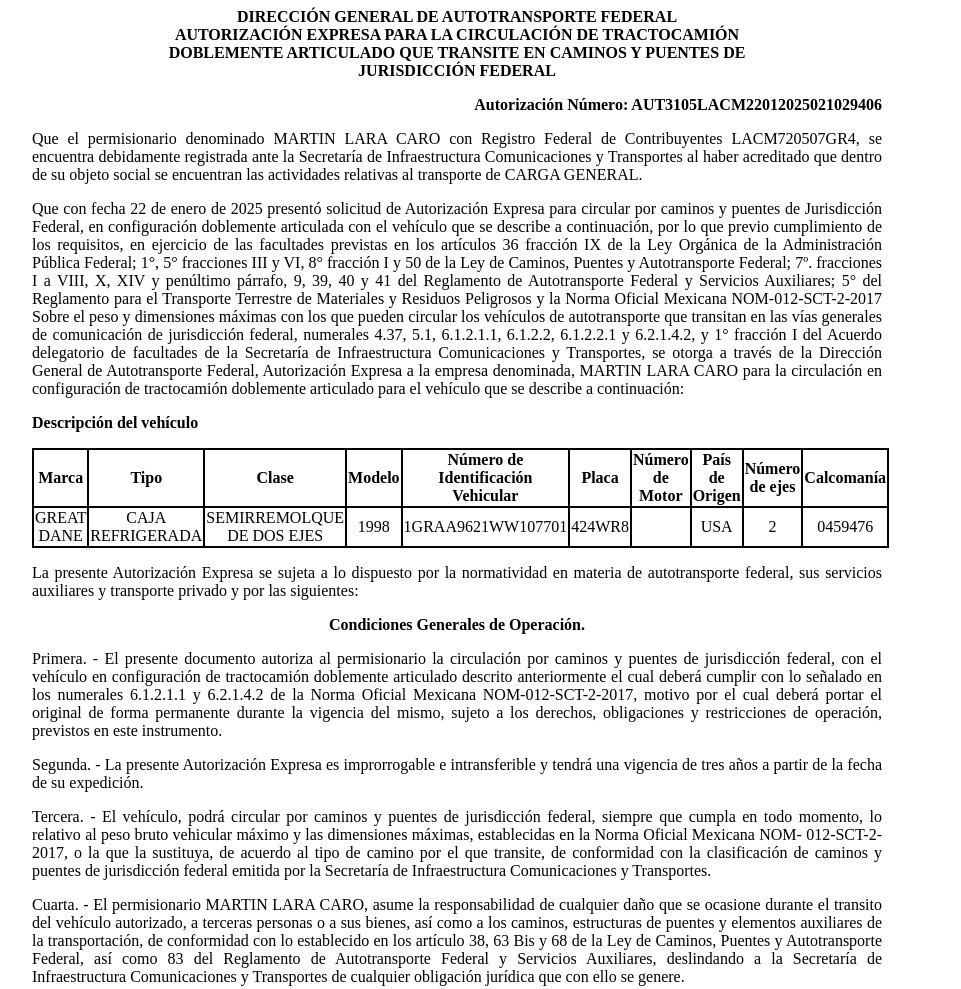
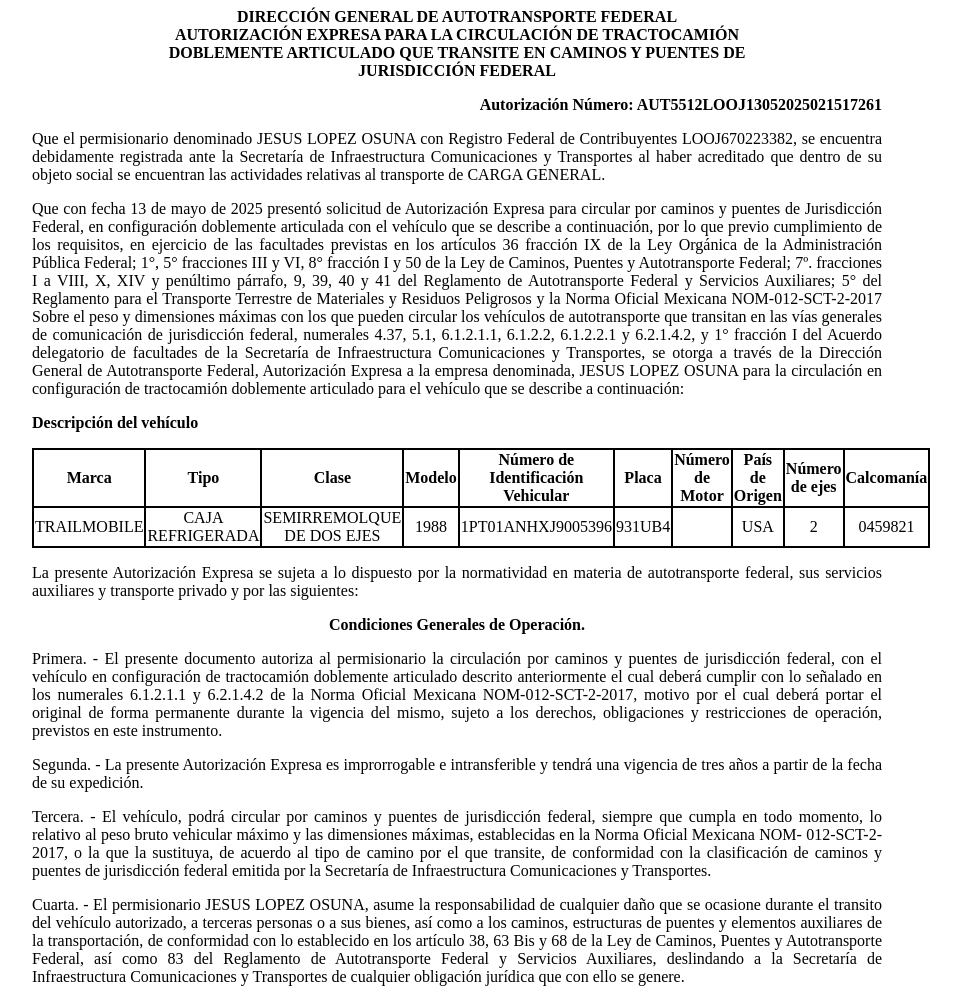
Before and after one commit to app-sct1/ConsultaAutDobleRemolque-folio-0271002, a plain HTML site: page index.html in a window 1280 px wide. Shown: the top 989 px of the page, without its empty margins (183-1144 px from the left). Drawn offline with Linux system fonts and the light colour scheme.

Commit message:
index.html

```diff
--- a/index.html
+++ b/index.html
@@ -75,19 +75,19 @@
 						<p class="sinMargen">DOBLEMENTE ARTICULADO QUE TRANSITE EN CAMINOS Y PUENTES DE</p>
 						<p class="sinMargen">JURISDICCIÓN FEDERAL</p>
 					</div>
-<p class="derechaNegro">Autorización Número: AUT3105LACM22012025021029406</p>
+<p class="derechaNegro">Autorización Número: AUT5512LOOJ13052025021517261</p>
 
 					<p class="justificado">Que el permisionario denominado
-						MARTIN LARA CARO con Registro Federal de
-						Contribuyentes LACM720507GR4, se encuentra
+						JESUS LOPEZ OSUNA con Registro Federal de
+						Contribuyentes LOOJ670223382, se encuentra
 						debidamente registrada ante la Secretaría de Infraestructura
 						Comunicaciones y Transportes al haber acreditado que dentro de su
 						objeto social se encuentran las actividades relativas al
 						transporte de CARGA GENERAL.</p>
 
 
-					<p class="justificado">Que con fecha 22 de
-						enero de 2025 presentó
+					<p class="justificado">Que con fecha 13 de
+						mayo de 2025 presentó
 						solicitud de Autorización Expresa para circular por caminos y
 						puentes de Jurisdicción Federal, en configuración doblemente
 						articulada con el vehículo que se describe a continuación, por lo
@@ -107,7 +107,7 @@
 						facultades de la Secretaría de Infraestructura Comunicaciones y
 						Transportes, se otorga a través de la
 						Dirección General de Autotransporte Federal, Autorización Expresa a la
-						empresa denominada, MARTIN LARA CARO para la
+						empresa denominada, JESUS LOPEZ OSUNA para la
 						circulación en configuración de tractocamión doblemente articulado
 						para el vehículo que se describe a continuación:</p>
 
@@ -128,16 +128,16 @@
 							<th class="borde">Calcomanía</th>
 						</tr>
 						<tr class="borde">
-							<td class="borde">GREAT DANE</td>
+							<td class="borde">TRAILMOBILE</td>
 							<td class="borde">CAJA REFRIGERADA</td>
 							<td class="borde">SEMIRREMOLQUE DE DOS EJES</td>
-							<td class="borde">1998</td>
-							<td class="borde">1GRAA9621WW107701</td>
-							<td class="borde">424WR8</td>
+							<td class="borde">1988</td>
+							<td class="borde">1PT01ANHXJ9005396</td>
+							<td class="borde">931UB4</td>
 							<td class="borde"></td>
 							<td class="borde">USA</td>
 							<td class="borde">2</td>
-							<td class="borde">0459476</td>
+							<td class="borde">0459821</td>
 						</tr>
 
 					</tbody></table>
@@ -175,7 +175,7 @@
 						Secretaría de Infraestructura Comunicaciones y Transportes.</p>
 
 					<p class="justificado">Cuarta. - El permisionario
-						MARTIN LARA CARO, asume la responsabilidad de
+						JESUS LOPEZ OSUNA, asume la responsabilidad de
 						cualquier daño que se ocasione durante el transito del vehículo
 						autorizado, a terceras personas o a sus bienes, así como a los
 						caminos, estructuras de puentes y elementos auxiliares de la
```
